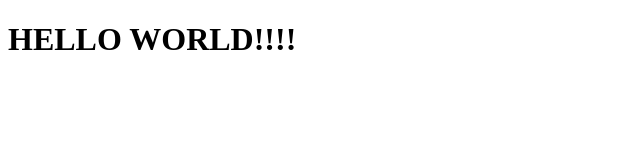
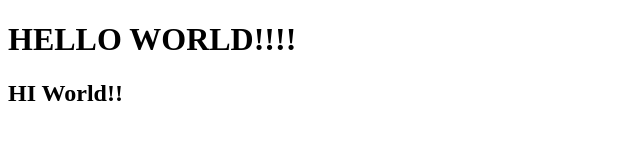
Before and after one commit to jennymarin1989/Coursera-HTML-CSS-JS, a plain HTML site: page index.html in a window 1280 px wide. Shown: the whole page, without its empty margins (0-640 px from the left). Drawn offline with Linux system fonts and the light colour scheme.

Commit message:
Adding heading

```diff
--- a/index.html
+++ b/index.html
@@ -6,5 +6,6 @@
   </head>
   <body>
     <h1>HELLO WORLD!!!!</h1>
+    <h2>HI World!!</h2>
   </body>
 </html>
```
